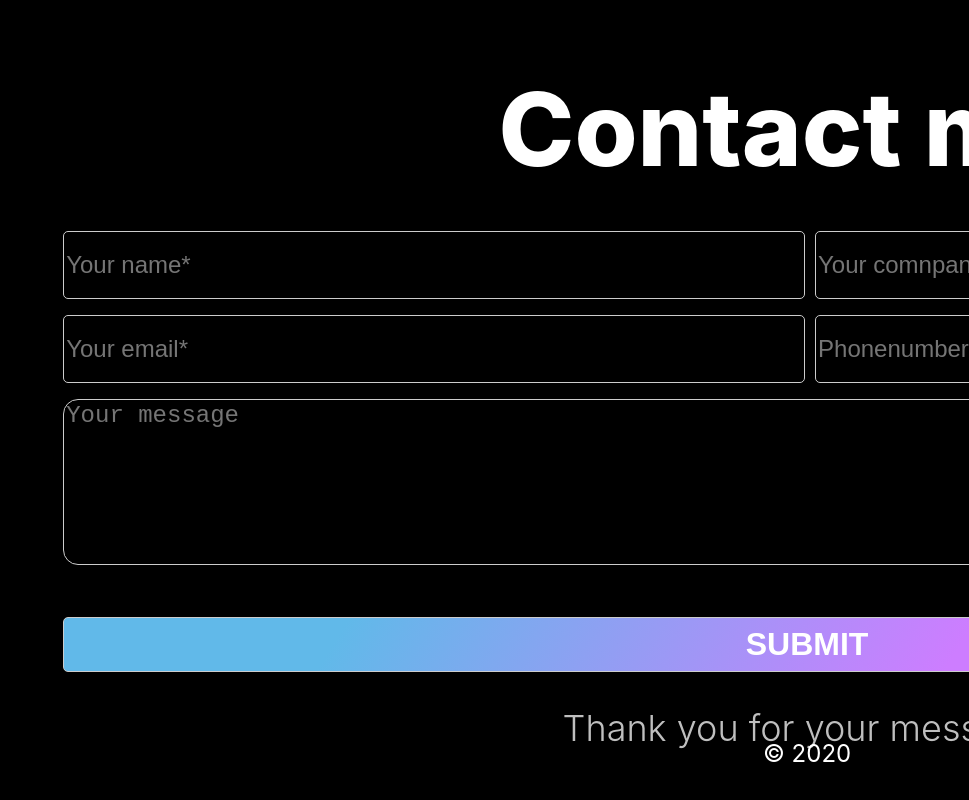
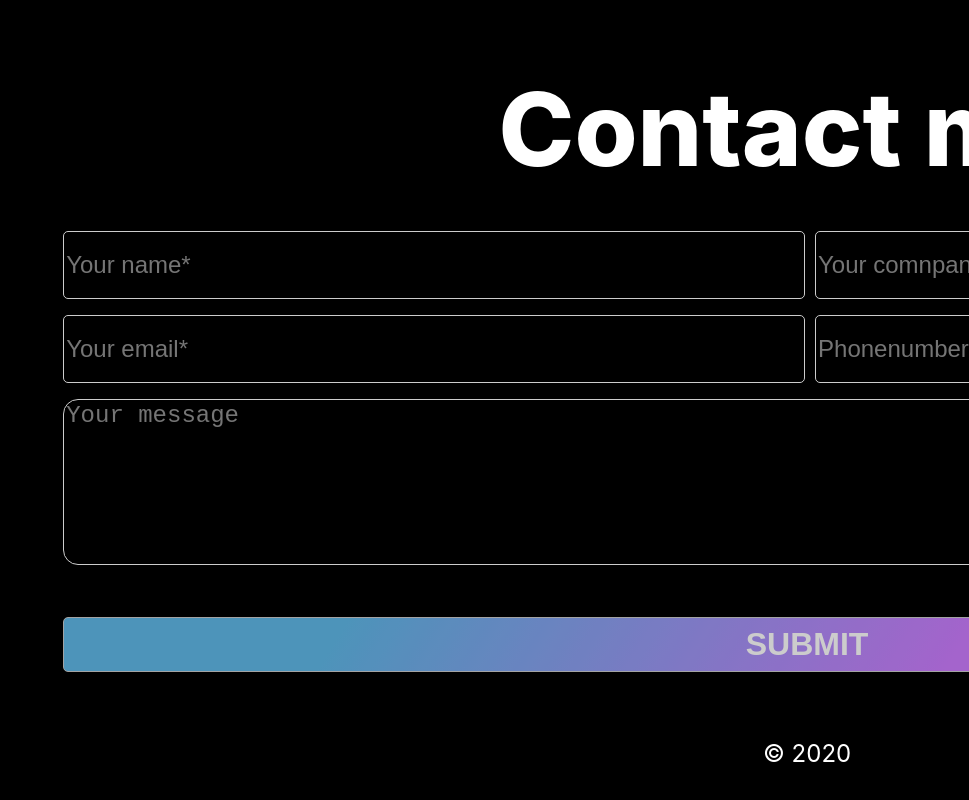
Before and after one commit to zamircohen/react_portfolio, a React (Create React App) app: page / in a window 1280 px wide. Shown: the part 3765-4565 px from the top of the page, without its empty margins (311-1280 px from the left). Built offline with nearby package versions, Linux system fonts and the light colour scheme.

Commit message:
Added movement for submit form button on hover and active

```diff
--- a/src/components/Contact/Contact.jsx
+++ b/src/components/Contact/Contact.jsx
@@ -1,5 +1,5 @@
 import React, { useRef } from 'react'
-import { Block, Wrapper, BlockTitle, BlockText} from '../Header/HeaderStyles';
+import { Block, Wrapper, BlockTitle} from '../Header/HeaderStyles';
 // import { Form } from './ContactStyles';
 // import { useState } from 'react';
 // import { send } from 'emailjs'
@@ -25,16 +25,12 @@ export default function Contact() {
     };
 
 
-    function sayThanks() {
-      document.getElementById("thankYouMessageDiv").innerHTML = "Your message";
-    }
-
   return (
     <Wrapper id="contact">
         <Block>
             <BlockTitle main>Contact me.</BlockTitle>
 
-            <form className="form" ref={form} onSubmit={() => { {sendEmail}; sayThanks() }} >
+            <form className="form" ref={form} onSubmit={sendEmail}>
                 <input className="input" type="text" placeholder='Your name*' name="name" required="true"/>
                 <input className="input" type="text" placeholder='Your comnpany' name="company" />
                 <input className="input" type="text" placeholder='Your email*' name="email" />
@@ -43,8 +39,6 @@ export default function Contact() {
                 <br />
                 <button className="button" type="submit"> SUBMIT </button>
               </form>
-              <br />
-              <BlockText> Thank you for your message! </BlockText>
         </Block>
     </Wrapper>
   )
--- a/src/components/Contact/FormStyles.css
+++ b/src/components/Contact/FormStyles.css
@@ -40,4 +40,19 @@
     font-weight: bold;
     background: linear-gradient(121.57deg, #61B9E9 18.77%, #CD7DFF 60.15%);
     cursor: pointer;
+    opacity: 0.8;
+    transition: 0.3s;
 }
+
+.button:hover {
+    /* background: linear-gradient(121.57deg, #29c09a 18.77%, #3f42e9 60.15%);
+    transition-duration: 0.4s;
+    box-shadow: 0 12px 16px 0 rgba(0,0,0,0.24), 0 17px 50px 0 rgba(0,0,0,0.19); */
+    opacity: 1;
+}
+
+.button:active {
+    box-shadow: 0 5px #666;
+    scale: 0.98;
+    transform: translateY(2px);
+}
```
